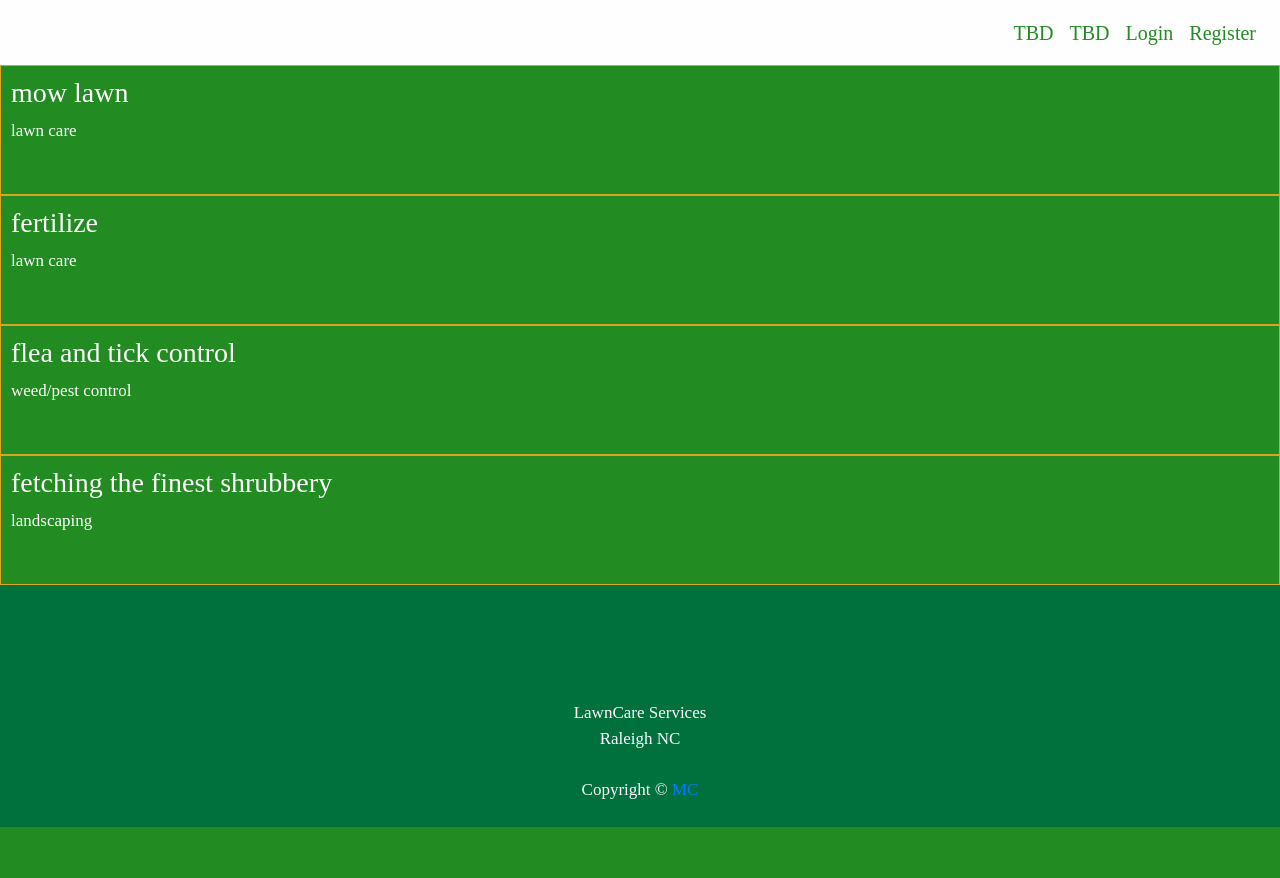
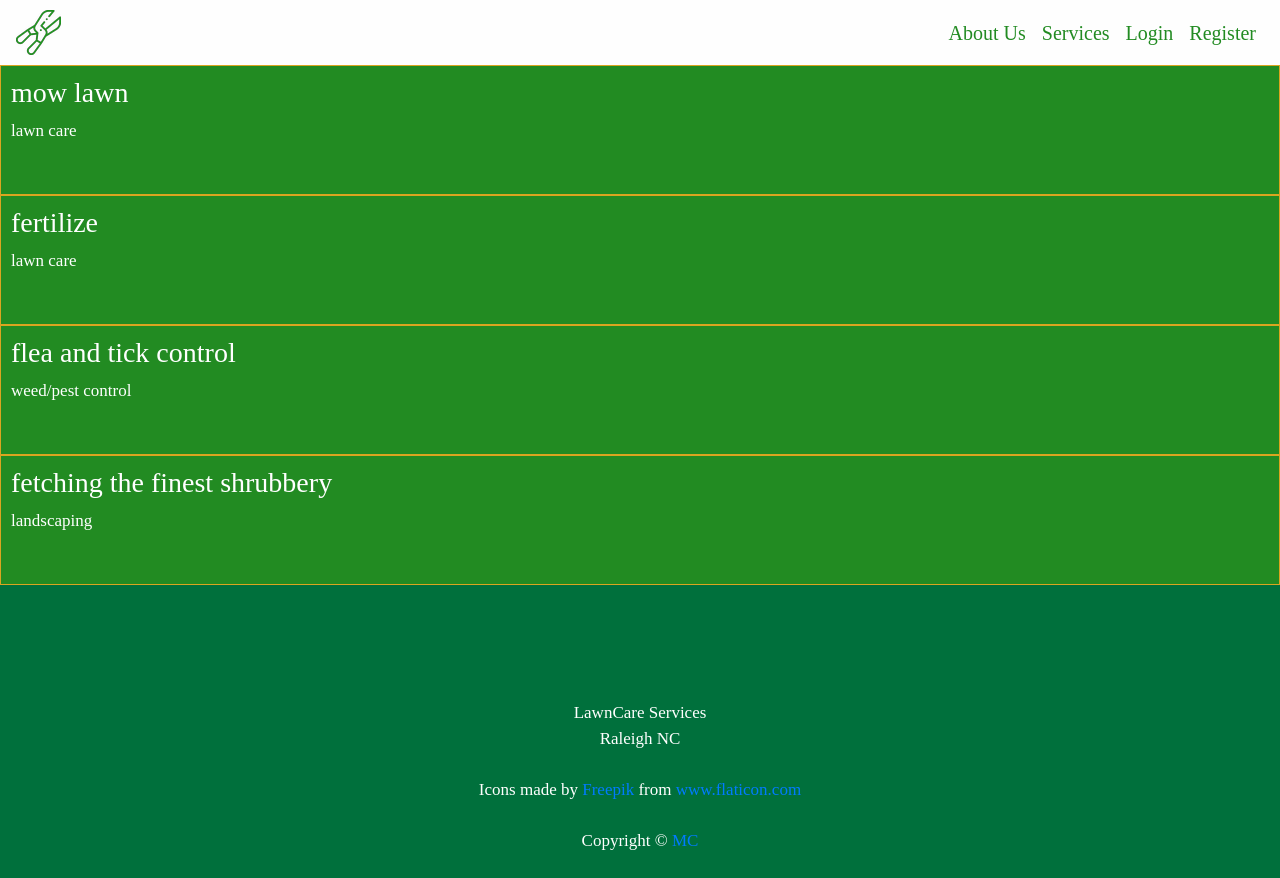
Before and after one commit to jp-sypniewski/LawnCare, a Flask app: page /services in a window 1280 px wide. Before the commit the page ends 827 px from the top, so only its background shows below. Run offline with Flask 2, Linux system fonts and the light colour scheme; data comes from the database, SQL or seed files in the repository; some libraries are stand-ins or nearby versions; some web fonts are replaced.

Commit message:
add logo to navbar with attribution

```diff
--- a/lawn_care/static/nav.css
+++ b/lawn_care/static/nav.css
@@ -4,6 +4,10 @@ nav {
     font-size: 20px;
     color: forestgreen;
     height: 65px;
+}
+
+.navbar-brand {
+    color: forestgreen;
 }
 
 .nav-link {
--- a/lawn_care/templates/shared/_layout.html
+++ b/lawn_care/templates/shared/_layout.html
@@ -23,7 +23,7 @@
 <body>
 
 <nav class="navbar navbar-toggleable-md navbar-inverse bg-inverse navbar-expand-md">
-    <a class="navbar-brand" href="/"><img src=""/></a>
+    <a class="navbar-brand" href="/"><img src="/static/logo.png"/></a>
 
     <button class="navbar-toggler navbar-toggle" type="button" data-toggle="collapse"
             data-target="#navbarSupportedContent"
@@ -37,8 +37,8 @@
 
     <div class="collapse navbar-collapse" id="navbarSupportedContent">
         <ul class="navbar-nav ml-auto">
-            <li class="nav-item"><a class="nav-link" href="#">TBD</a></li>
-            <li class="nav-item"><a class="nav-link" href="#">TBD</a></li>
+            <li class="nav-item"><a class="nav-link" href="#">About Us</a></li>
+            <li class="nav-item"><a class="nav-link" href="#">Services</a></li>
 
 
             <li class="nav-item"><a class="nav-link" href="/account/login">Login</a></li>
@@ -56,6 +56,7 @@
     <div>
         LawnCare Services<br>
         Raleigh NC<br><br>
+        Icons made by <a href="https://www.flaticon.com/authors/freepik" title="Freepik">Freepik</a> from <a href="https://www.flaticon.com/" title="Flaticon"> www.flaticon.com</a><br><br>
         Copyright &copy; <a href="">MC</a>
     </div>
 </footer>
```
Also changed, not shown: lawn_care/static/logo.png (added).
